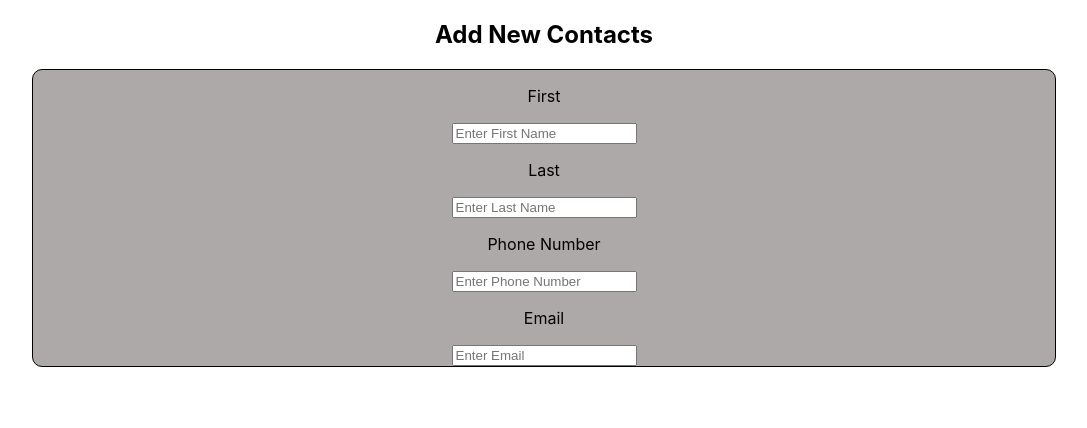
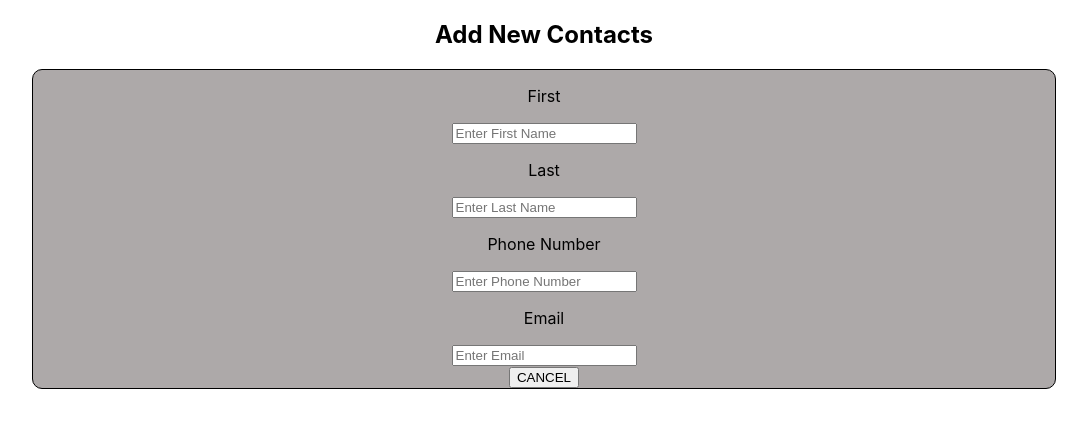
Before and after one commit to StPeteFrank/phonebook-frontend, a React (Create React App) app: page /addNewContact in a window 1280 px wide. Shown: the top 428 px of the page, without its empty margins (96-1183 px from the left). Built offline with nearby package versions, Linux system fonts and the light colour scheme; no server answers.

Commit message:
AddNewContact.js  const, Didmount,axios,cancel.

```diff
--- a/src/AddNewContact.js
+++ b/src/AddNewContact.js
@@ -1,6 +1,30 @@
 import React, { Component } from 'react'
+//import { BrowserRouter as Router, Route, Link } from 'react-router-dom'
+import axios from 'axios'
 
 class AddNewContact extends Component {
+  constructor(props) {
+    super(props)
+    this.state = {
+      allContacts: []
+    }
+  }
+
+  componentDidMount() {
+    this.loadAllContacts()
+  }
+
+  loadAllContacts = () => {
+    axios.get('https://localhost:5001/api/people').then(response => {
+      this.setState({
+        allContacts: response.data
+      })
+    })
+  }
+  cancelButton = () => {
+    window.location = '/contacts'
+  }
+
   render() {
     return (
       <div>
@@ -47,6 +71,10 @@ class AddNewContact extends Component {
                 // onChange={this.handleChange}
               />
             </div>
+            <div className="AddNewContactButton">
+              {/* <button onClick={this.addEmployeeToApi}>ADD EMPLOYEE</button> */}
+              <button onClick={this.cancelButton}>CANCEL</button>
+            </div>
           </section>
         </div>
       </div>
```
